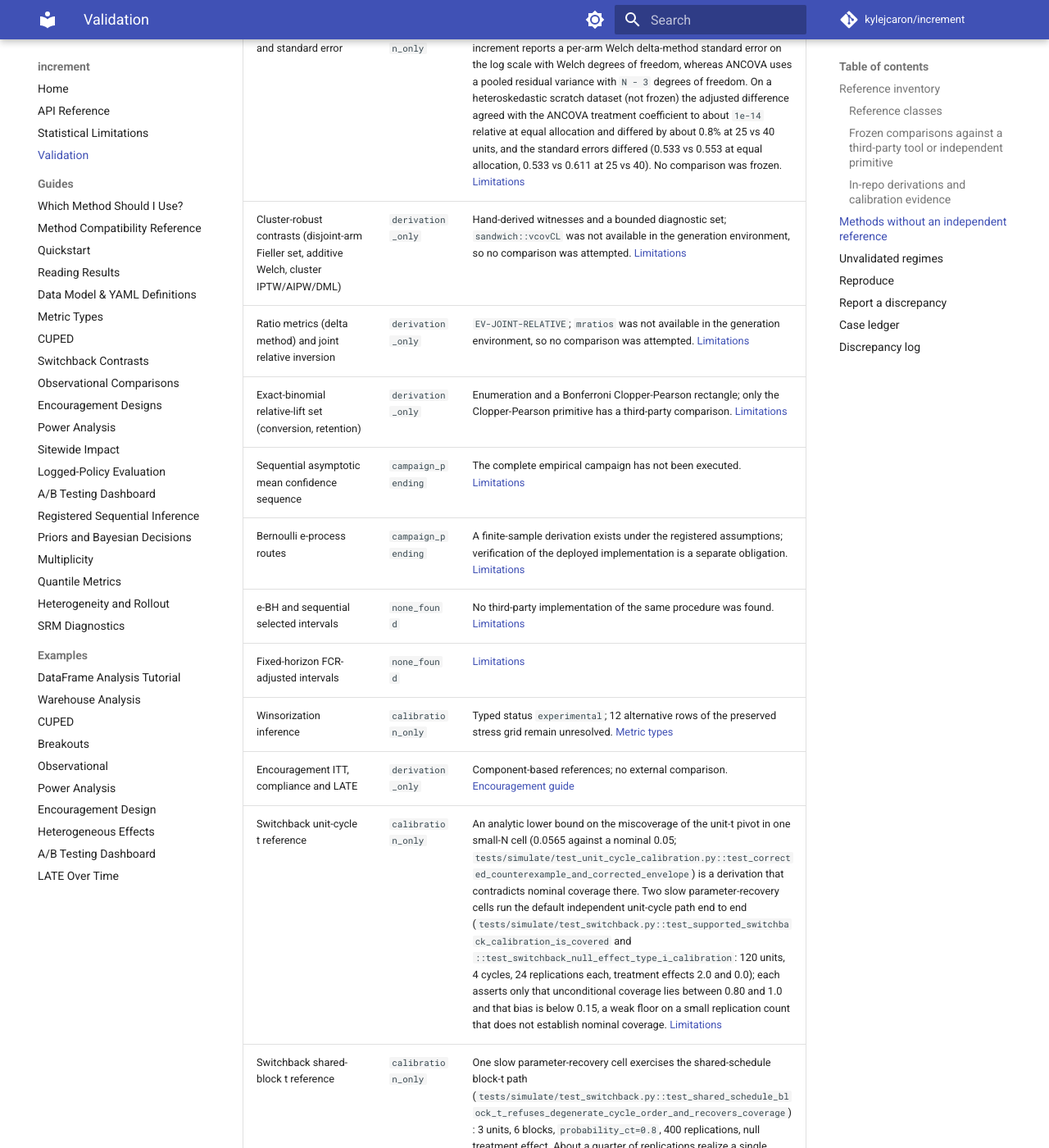
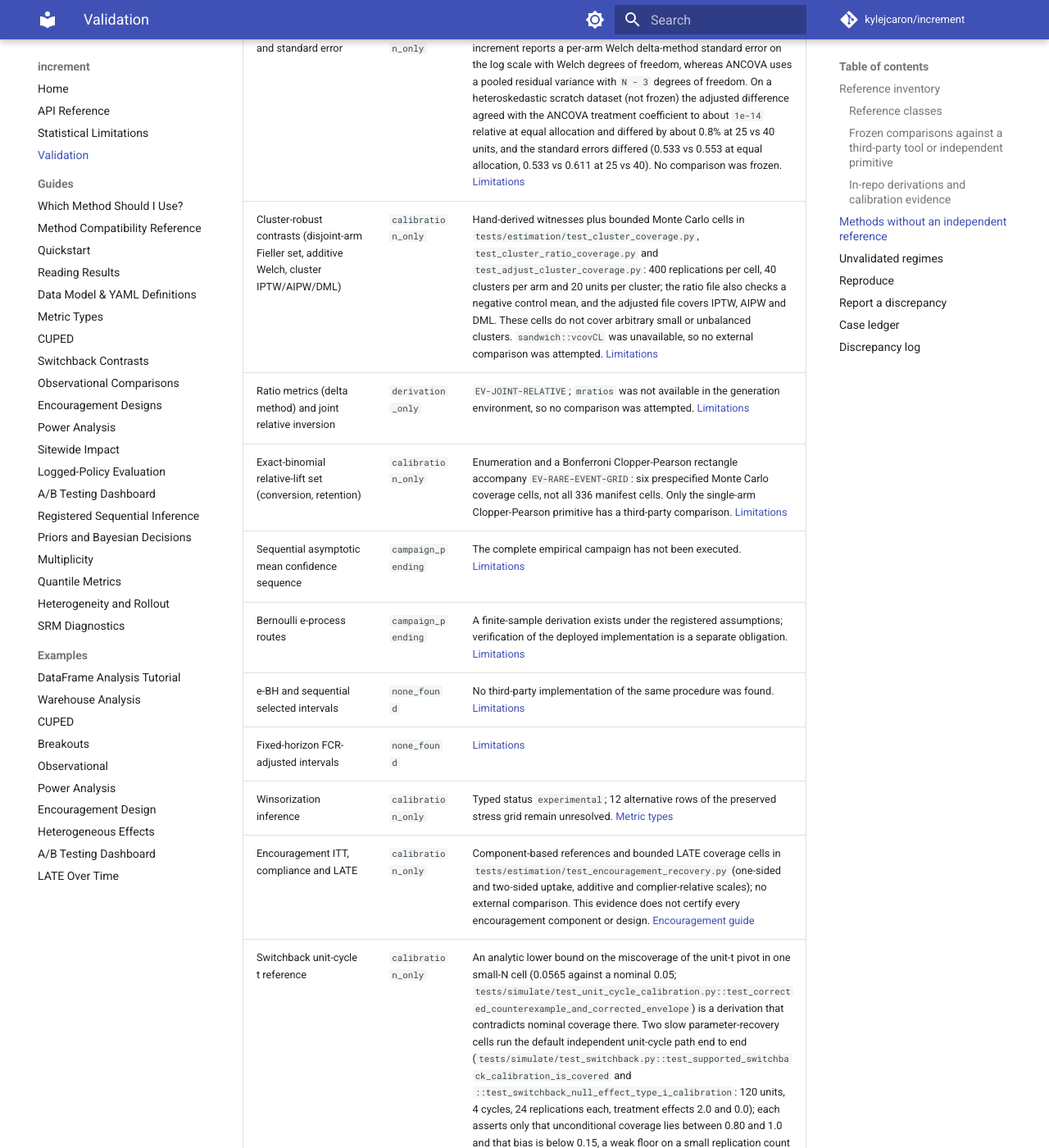
Before and after one commit to kylejcaron/increment, an MkDocs documentation site: the page built from docs/validation.md, in a window 1280 px wide and 1400 px high, scrolled down 9143 px. Shown: the whole window at 82% size. Built offline with MkDocs 1.6.1 and Material for MkDocs 9.7.7, drawn with Linux system fonts in a browser that asks for light colours; comment, search, counter and statistics services are not loaded.

Commit message:
Classify existing binomial cluster and encouragement Monte Carlo evidence consistently

```diff
--- a/docs/validation.md
+++ b/docs/validation.md
@@ -82,15 +82,15 @@ third-party comparison), `campaign_pending` (a registered campaign exists and ha
 | Method | Status | Basis and where the guarantee is stated |
 |---|---|---|
 | CUPED point estimate and standard error | `calibration_only` | The ANCOVA `lm` comparison was examined and does not match: increment reports a per-arm Welch delta-method standard error on the log scale with Welch degrees of freedom, whereas ANCOVA uses a pooled residual variance with `N - 3` degrees of freedom. On a heteroskedastic scratch dataset (not frozen) the adjusted difference agreed with the ANCOVA treatment coefficient to about `1e-14` relative at equal allocation and differed by about 0.8% at 25 vs 40 units, and the standard errors differed (0.533 vs 0.553 at equal allocation, 0.533 vs 0.611 at 25 vs 40). No comparison was frozen. [Limitations](limitations.md#cuped-treats-its-adjustment-coefficient-as-known) |
-| Cluster-robust contrasts (disjoint-arm Fieller set, additive Welch, cluster IPTW/AIPW/DML) | `derivation_only` | Hand-derived witnesses and a bounded diagnostic set; `sandwich::vcovCL` was not available in the generation environment, so no comparison was attempted. [Limitations](limitations.md#cluster-references-are-qualified-working-approximations) |
+| Cluster-robust contrasts (disjoint-arm Fieller set, additive Welch, cluster IPTW/AIPW/DML) | `calibration_only` | Hand-derived witnesses plus bounded Monte Carlo cells in `tests/estimation/test_cluster_coverage.py`, `test_cluster_ratio_coverage.py` and `test_adjust_cluster_coverage.py`: 400 replications per cell, 40 clusters per arm and 20 units per cluster; the ratio file also checks a negative control mean, and the adjusted file covers IPTW, AIPW and DML. These cells do not cover arbitrary small or unbalanced clusters. `sandwich::vcovCL` was unavailable, so no external comparison was attempted. [Limitations](limitations.md#cluster-references-are-qualified-working-approximations) |
 | Ratio metrics (delta method) and joint relative inversion | `derivation_only` | `EV-JOINT-RELATIVE`; `mratios` was not available in the generation environment, so no comparison was attempted. [Limitations](limitations.md#signed-effects-require-a-suitable-scale-and-reference) |
-| Exact-binomial relative-lift set (conversion, retention) | `derivation_only` | Enumeration and a Bonferroni Clopper-Pearson rectangle; only the Clopper-Pearson primitive has a third-party comparison. [Limitations](limitations.md#rare-events-on-an-unadjusted-conversionretention-arm-are-estimated-exactly-not-refused) |
+| Exact-binomial relative-lift set (conversion, retention) | `calibration_only` | Enumeration and a Bonferroni Clopper-Pearson rectangle accompany `EV-RARE-EVENT-GRID`: six prespecified Monte Carlo coverage cells, not all 336 manifest cells. Only the single-arm Clopper-Pearson primitive has a third-party comparison. [Limitations](limitations.md#rare-events-on-an-unadjusted-conversionretention-arm-are-estimated-exactly-not-refused) |
 | Sequential asymptotic mean confidence sequence | `campaign_pending` | The complete empirical campaign has not been executed. [Limitations](limitations.md#the-sequential-certification-campaign-has-not-been-executed) |
 | Bernoulli e-process routes | `campaign_pending` | A finite-sample derivation exists under the registered assumptions; verification of the deployed implementation is a separate obligation. [Limitations](limitations.md#the-sequential-certification-campaign-has-not-been-executed) |
 | e-BH and sequential selected intervals | `none_found` | No third-party implementation of the same procedure was found. [Limitations](limitations.md#sequential-selected-intervals-use-the-same-stopped-likelihood) |
 | Fixed-horizon FCR-adjusted intervals | `none_found` | [Limitations](limitations.md#fixed-horizon-fdr-control-assumes-a-dependence-condition-that-is-not-checked) |
 | Winsorization inference | `calibration_only` | Typed status `experimental`; 12 alternative rows of the preserved stress grid remain unresolved. [Metric types](guides/metric-types.md#winsorization) |
-| Encouragement ITT, compliance and LATE | `derivation_only` | Component-based references; no external comparison. [Encouragement guide](guides/encouragement.md) |
+| Encouragement ITT, compliance and LATE | `calibration_only` | Component-based references and bounded LATE coverage cells in `tests/estimation/test_encouragement_recovery.py` (one-sided and two-sided uptake, additive and complier-relative scales); no external comparison. This evidence does not certify every encouragement component or design. [Encouragement guide](guides/encouragement.md) |
 | Switchback unit-cycle t reference | `calibration_only` | An analytic lower bound on the miscoverage of the unit-t pivot in one small-N cell (0.0565 against a nominal 0.05; `tests/simulate/test_unit_cycle_calibration.py::test_corrected_counterexample_and_corrected_envelope`) is a derivation that contradicts nominal coverage there. Two slow parameter-recovery cells run the default independent unit-cycle path end to end (`tests/simulate/test_switchback.py::test_supported_switchback_calibration_is_covered` and `::test_switchback_null_effect_type_i_calibration`: 120 units, 4 cycles, 24 replications each, treatment effects 2.0 and 0.0); each asserts only that unconditional coverage lies between 0.80 and 1.0 and that bias is below 0.15, a weak floor on a small replication count that does not establish nominal coverage. [Limitations](limitations.md#the-switchback-t-reference-is-itself-an-approximation) |
 | Switchback shared-block t reference | `calibration_only` | One slow parameter-recovery cell exercises the shared-schedule block-t path (`tests/simulate/test_switchback.py::test_shared_schedule_block_t_refuses_degenerate_cycle_order_and_recovers_coverage`): 3 units, 6 blocks, `probability_ct=0.8`, 400 replications, null treatment effect. About a quarter of replications realize a single cycle order and are refused (`source.frame.switchback.schedule`); the asserted bound is coverage of at least 0.85 conditional on an interval being produced, a floor and not nominal coverage. No other shared-block cell is inventoried, and the independent unit-cycle calibration cells declare independent Bernoulli unit-cycle orders only. |
 | Fixed-horizon arm sample-size, power and MDE solvers (log-ratio planning model) | `calibration_only` | The planning scale is the log relative lift with a planned variance, whereas `power.t.test` is an additive pooled-variance, equal-allocation calculation; the estimands do not match and no estimator was added to force a match, so no third-party comparison exists. Bounded Monte Carlo evidence is one slow cell (`tests/power/test_calibration.py::TestCalibration::test_power_calibration`: a Negative Binomial count at a 10% lift planned for 0.80 power, 200 replications through the full pipeline, empirical power within 0.07 of the design-aware analytic power, and planning power at most 0.05 above it); it is not a calibration grid. [Limitations](limitations.md#arm-power-planning-depends-on-declared-alternative-arm-variance-shapes) |
```
